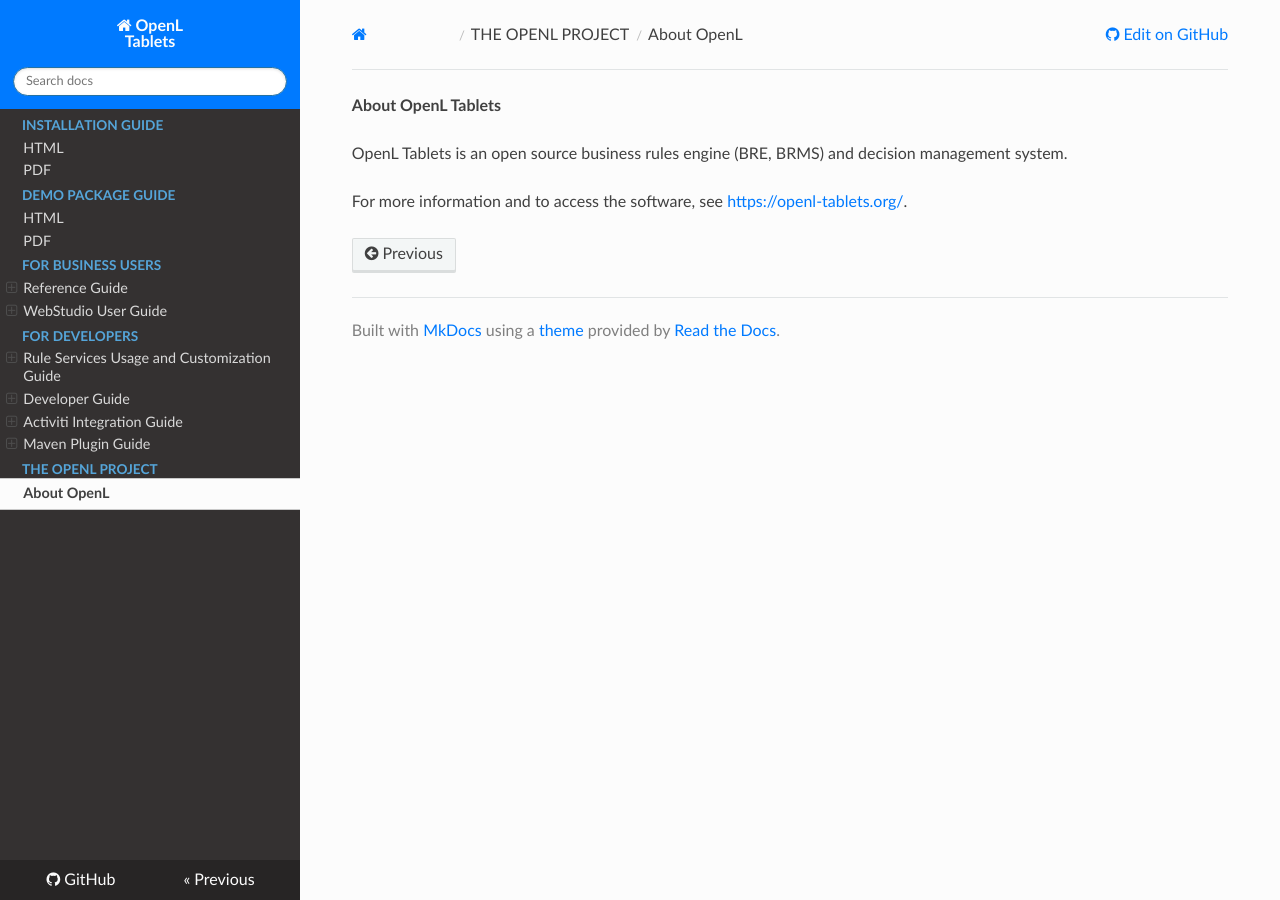
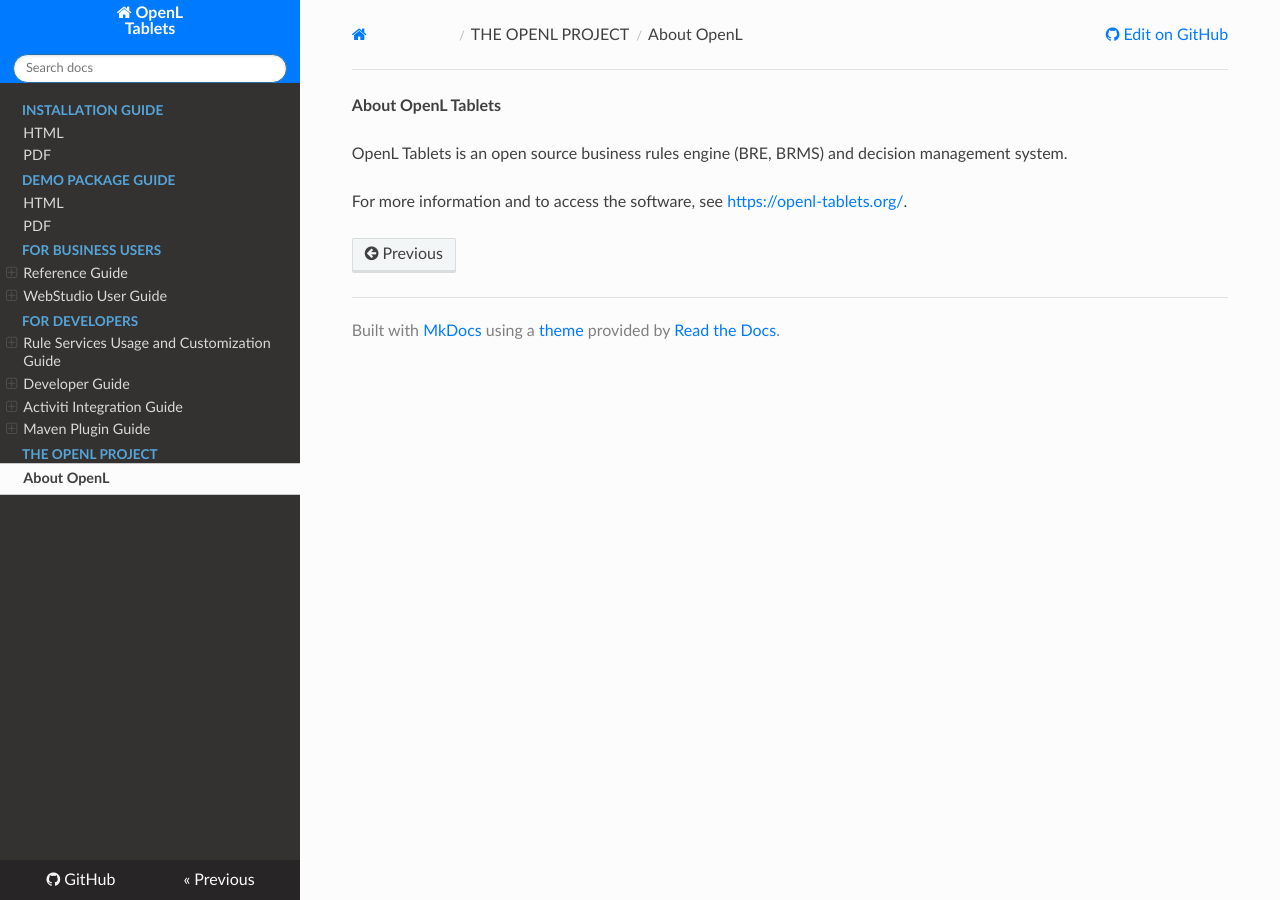
Before and after one commit to agradus/OpenLdocs, an MkDocs documentation site: the page built from docs/about.md, in a window 1280 px wide. Built offline with MkDocs 1.6.1, drawn with Linux system fonts in a browser that asks for light colours; nearby versions of some CDN libraries.

Commit message:
Update extra.css

```diff
--- a/docs/css/extra.css
+++ b/docs/css/extra.css
@@ -18,12 +18,17 @@
   padding: 0px;
   }
 
+.wy-side-nav-search {
+    padding-top: 0;
+    padding-right: .809em;
+    padding-bottom: 0;
+    padding-left: .809em;
+    margin-top: 0;
+    margin-bottom: .809em;
+}
 
-.wy-side-nav-search
- {
-    padding: 0 0.8em 0.2em 0.8m;
-    margin-bottom: 0em;
-}
+
+
 
 /* below are two descendent selectors */
 .wy-menu-vertical header, .wy-menu-vertical p.caption {
```
